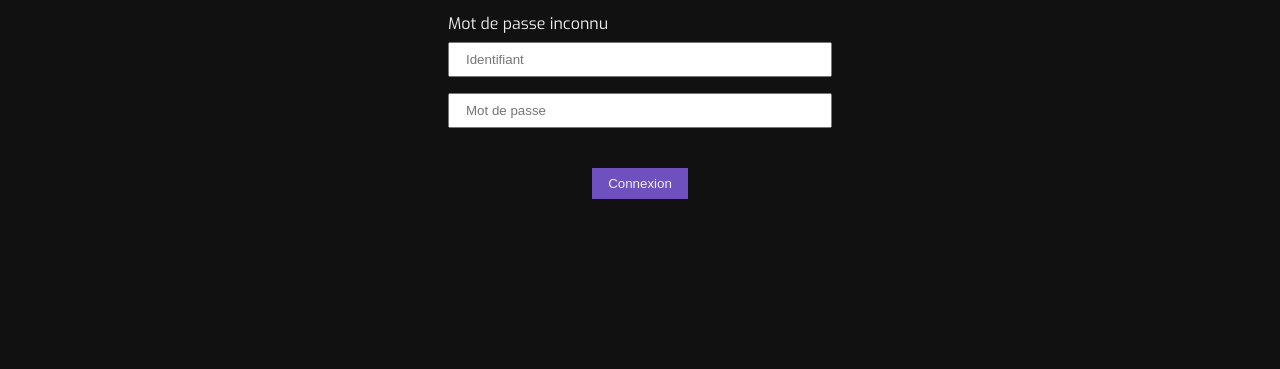
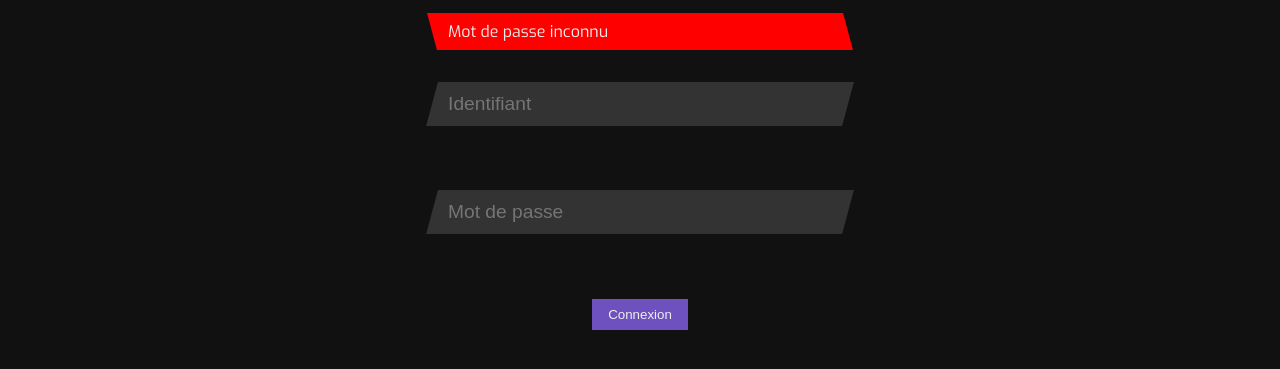
Before and after one commit to JeremDlcn/univership, a plain HTML site: page connexion.html in a window 1280 px wide. Shown: the part 233-602 px from the top of the page. Drawn offline with Linux system fonts and the light colour scheme.

Commit message:
Resolve Safari Bug

```diff
--- a/connexion.html
+++ b/connexion.html
@@ -21,7 +21,7 @@
         <main>
             <h1>Connexion</h1>
             <div>
-                <div class="error">Mot de passe inconnu</div>
+                <div class="error"><p>Mot de passe inconnu</p></div>
                 <div class="bend"><input type="text" placeholder="Identifiant"></div>
                 <div class="bend"><input type="password" name="password" placeholder="Mot de passe"></div>
             </div>
--- a/css/assist.css
+++ b/css/assist.css
@@ -367,19 +367,32 @@ progress::-ms-fill {
 }
 
 #connect main input {
-	padding: .5rem 1rem;
 	min-width: 30vw;
-	margin: .5rem 0;
+	outline: none;
 }
 
 .bend {
 	transform: skewX(-15deg);
+	background-color: var(--medium-gray);
+	padding: .7rem 1rem;
+	margin: 2rem 0;
 }
 .bend input{
 	transform: skewX(15deg);
+	background-color: transparent;
+	border: none;
+	font-size: 1.2rem;
+	color: var(--main-font);
 }
 
-
+.error {
+	background-color: red;
+	transform: skewX(15deg);
+	padding: .5rem 1rem;
+}
+.error p {
+	transform: skewX(-15deg);
+}
 /*----------------------------------------------------------------------------------------------*/
 /*-----------------------------------------Responsive-------------------------------------------*/
 
--- a/css/style.css
+++ b/css/style.css
@@ -62,7 +62,7 @@ header img {
 	padding: 10px 15px;
 	border: 5px solid var(--purple);
 	margin-top: 100px;
-	-webkit-transform: skew(-15deg);
+	-webkit-transform: -webkit-skew(-15deg);
         -ms-transform: skew(-15deg);
 	transform: skew(-15deg);
 	letter-spacing: 2px;
@@ -562,4 +562,8 @@ progress::-ms-fill {
 		font-size: 1rem;
 		letter-spacing: 1px;
 	}
+
+	#main button {
+		margin: 0!important;
+	}
 }
```
